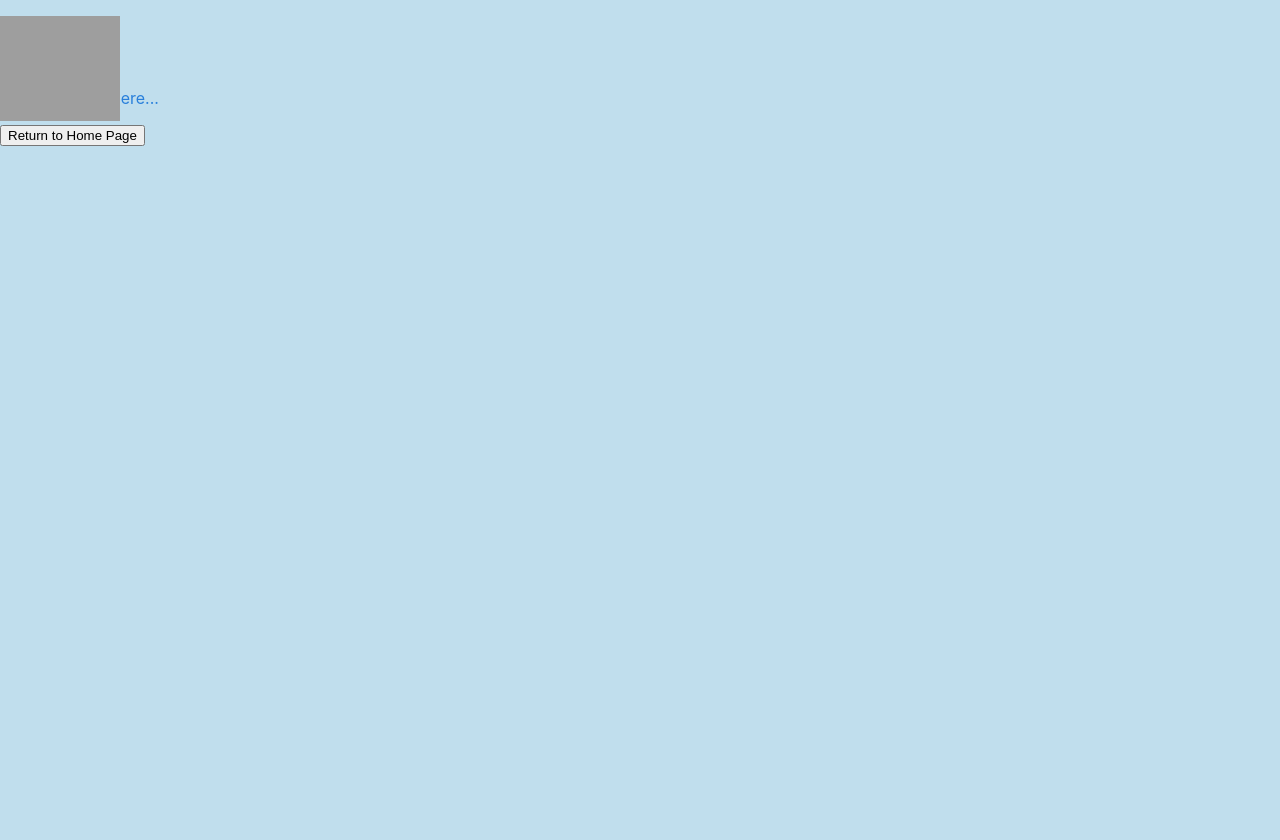
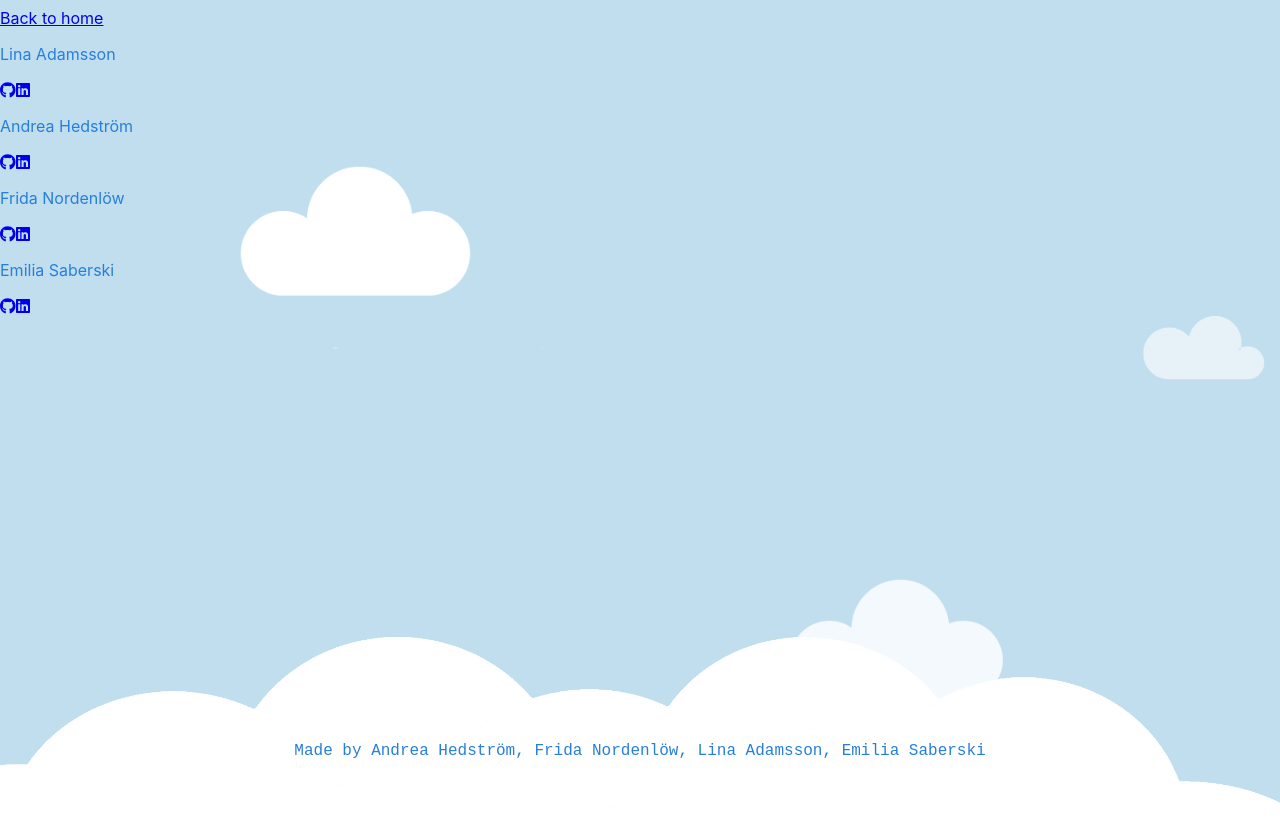
Before and after one commit to LinaAdamsson/final-project-frontend, a React (Create React App) app: page /contact in a window 1280 px wide. Shown: the top 840 px of the page. Before the commit the page ends 800 px from the top, so only its background shows below. Built offline with nearby package versions, Linux system fonts and the light colour scheme; grey boxes are pictures that could not be loaded; a web font is replaced by a local one.

Commit message:
Added contact-page, fixed footer styling

```diff
--- a/package.json
+++ b/package.json
@@ -5,11 +5,14 @@
   "dependencies": {
     "@babel/eslint-parser": "^7.18.9",
     "@fortawesome/fontawesome-svg-core": "^6.4.0",
+    "@fortawesome/free-brands-svg-icons": "^6.4.0",
     "@fortawesome/free-regular-svg-icons": "^6.4.0",
     "@fortawesome/free-solid-svg-icons": "^6.4.0",
     "@fortawesome/react-fontawesome": "^0.2.0",
     "@lottiefiles/react-lottie-player": "^3.5.3",
     "@reduxjs/toolkit": "^1.9.5",
+    "babel": "^6.23.0",
+    "babel-plugin-macros": "^3.1.0",
     "eslint": "^8.21.0",
     "eslint-config-airbnb": "^19.0.4",
     "eslint-plugin-import": "^2.26.0",
--- a/src/App.js
+++ b/src/App.js
@@ -9,6 +9,7 @@ import Main from 'components/Main';
 import RegisterForm from 'components/RegisterForm';
 import IntroPage from 'components/IntroPage'
 import { Background } from 'styles/OverallStyle';
+import { Contact } from 'components/Contact';
 
 export const App = () => {
   const reducer = combineReducers({
@@ -25,6 +26,7 @@ export const App = () => {
             <Route path="/login" element={<IntroPage />}> </Route>
             <Route path="/register" element={<RegisterForm />}> </Route>
             <Route path="/" element={<Main />}> </Route>
+            <Route path="/contact" element={<Contact />}> </Route>
             <Route path="/404" element={<NotFound />}> </Route>
             <Route path="*" element={<NotFound />}> </Route>
           </Routes>
--- /dev/null
+++ b/src/components/Contact.js
@@ -0,0 +1,44 @@
+import React from 'react'
+import { FontAwesomeIcon } from '@fortawesome/react-fontawesome'
+import { faGithub, faLinkedin } from '@fortawesome/free-brands-svg-icons';
+import { MainContainer } from 'styles/MainStyle';
+import { Footer } from './Footer';
+
+export const Contact = () => {
+  return (
+    <>
+      <MainContainer>
+        <a href="/">Back to home</a>
+        <p>Lina Adamsson</p>
+        <a href="https://github.com/LinaAdamsson">
+          <FontAwesomeIcon icon={faGithub} />
+        </a>
+        <a href="https://www.linkedin.com/in/lina-adamsson/">
+          <FontAwesomeIcon icon={faLinkedin} />
+        </a>
+        <p>Andrea Hedström</p>
+        <a href="https://github.com/AndreaHedstrom">
+          <FontAwesomeIcon icon={faGithub} />
+        </a>
+        <a href="https://www.linkedin.com/in/andrea-hedstr%C3%B6m-3549a516b/">
+          <FontAwesomeIcon icon={faLinkedin} />
+        </a>
+        <p>Frida Nordenlöw</p>
+        <a href="https://github.com/fridanordenlow">
+          <FontAwesomeIcon icon={faGithub} />
+        </a>
+        <a href="https://www.linkedin.com/in/fridanordenlow/">
+          <FontAwesomeIcon icon={faLinkedin} />
+        </a>
+        <p>Emilia Saberski</p>
+        <a href="https://github.com/emiliasaberski">
+          <FontAwesomeIcon icon={faGithub} />
+        </a>
+        <a href="https://www.linkedin.com/in/emiliasaberski/">
+          <FontAwesomeIcon icon={faLinkedin} />
+        </a>
+      </MainContainer>
+      <Footer />
+    </>
+  )
+}
--- a/src/components/Footer.js
+++ b/src/components/Footer.js
@@ -11,5 +11,6 @@ export const Footer = () => {
       </FooterText>
       <FooterImage src={CloudsFooter} alt="clouds" />
     </FooterContainer>
+
   )
 }
--- a/src/styles/FooterStyle.js
+++ b/src/styles/FooterStyle.js
@@ -5,18 +5,32 @@ export const FooterContainer = styled.div`
   display: flex;
   flex-direction: column;
   align-items: center;
-  bottom: -2rem;
+  bottom: -1rem;
   width: 100vw;
   /* height: 4rem; */
   /* margin-bottom: -70px; */
+  @media (min-width: 668px){
+    bottom: -5vh;
+  }
+  @media (min-width: 1024px){
+    bottom: -22vh;
+  }
   `
 
 export const FooterText = styled.p`
     text-align: center;
     font-family: 'Courier New', Courier, monospace;
-    width: 50vw;
+    font-size: 12px;
+    width: 90vw;
     position: absolute;
-    bottom: 5vh;
+    bottom: 2vh;
+    @media (min-width: 668px){
+      bottom: 7vh;
+      font-size: 16px;
+    }
+    @media (min-width: 1024px){
+      bottom: 25vh;
+  }
 `
 
 export const FooterCloud = styled.div`
```
Also changed, not shown: 1 other file (tests, documents, lock files or other folders).
